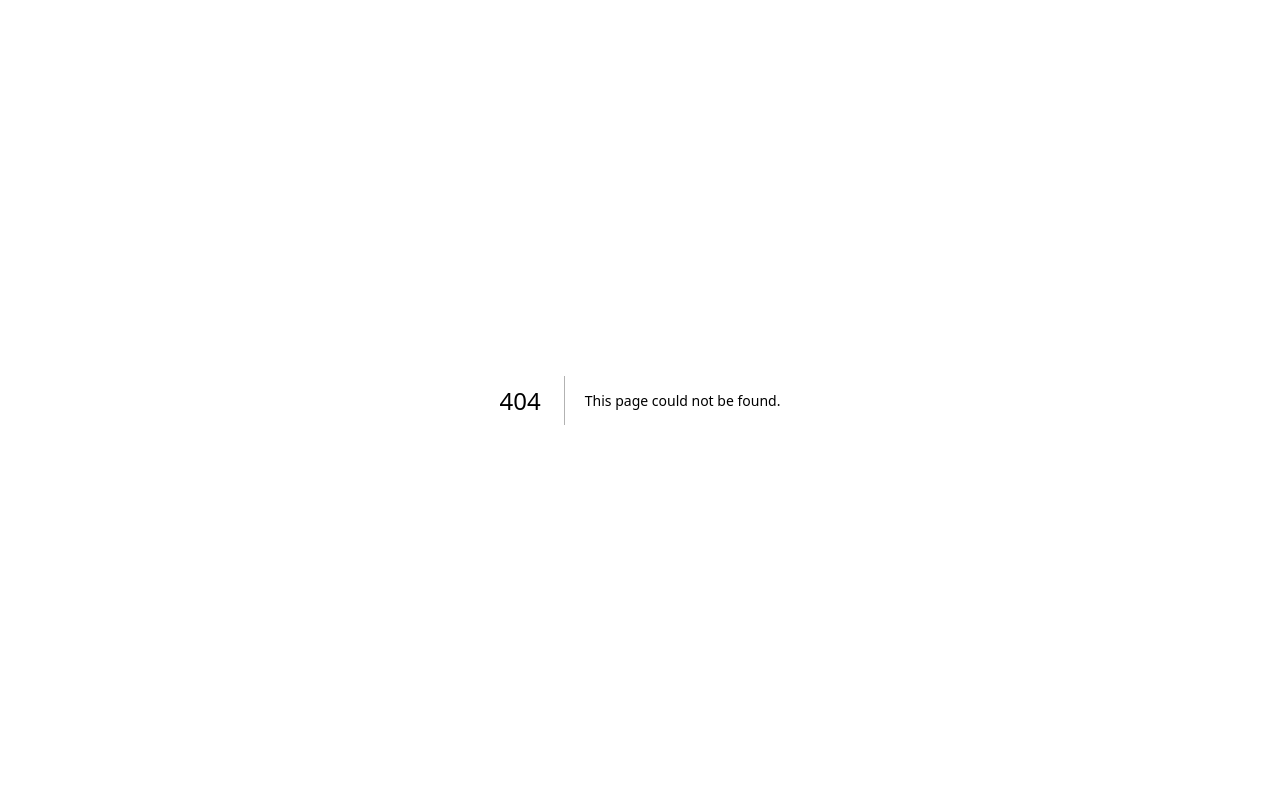
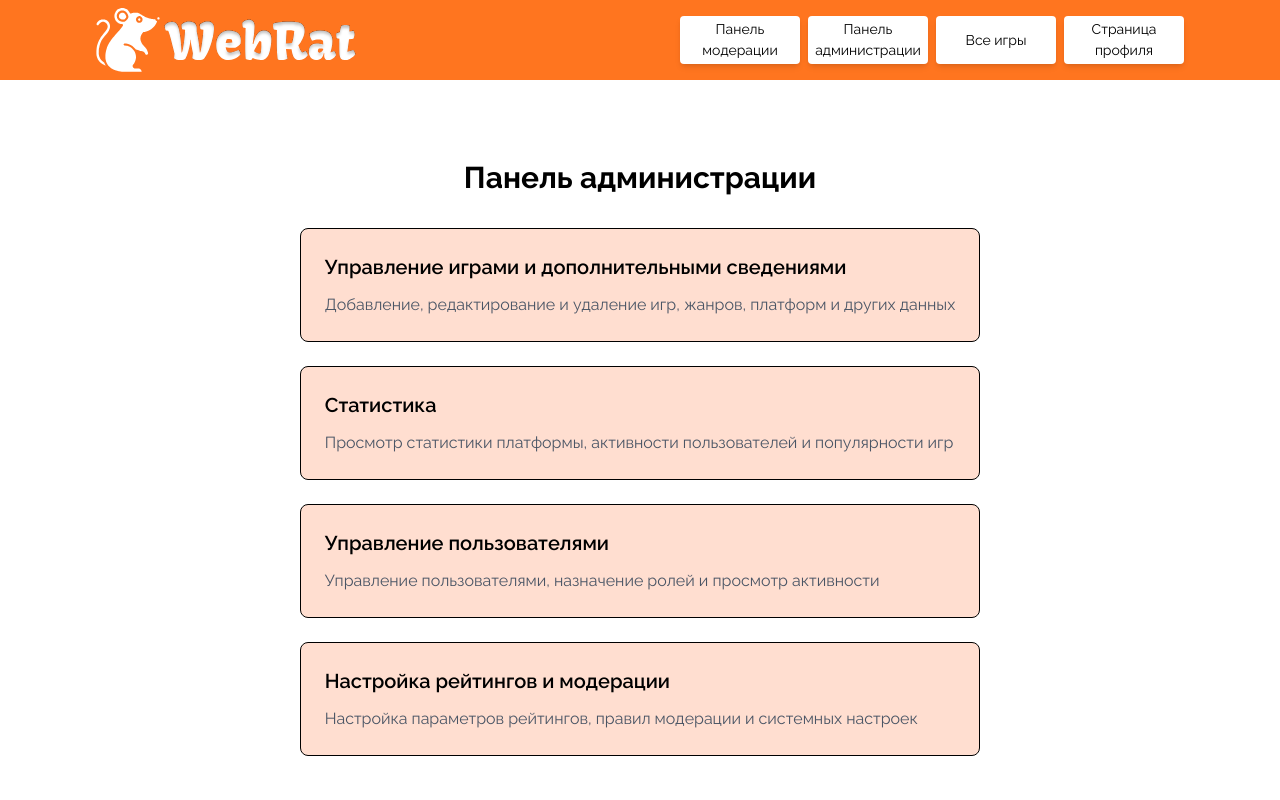
Before and after one commit to CapEugene/webrat_kr, a Next.js app: page /admin in a window 1280 px wide. Before the commit this address had no page. Shown: the top 800 px of the page. Built offline with nearby package versions, Linux system fonts and the light colour scheme.

Commit message:
feat(admin): implement admin dashboard

```diff
--- /dev/null
+++ b/src/app/(pages)/(protected)/admin/page.tsx
@@ -0,0 +1,43 @@
+import Link from "next/link"
+
+export default function AdminDashboard() {
+  return (
+    <div className="max-w-4xl mx-auto my-20">
+      <h1 className="text-3xl font-bold mb-8 text-center text-black">Панель администрации</h1>
+
+      <div className="grid grid-cols-1 gap-6">
+        <Link
+          href="/admin/games"
+          className="border border-black bg-[#ffded0] rounded-lg p-6 hover:shadow-md transition-shadow"
+        >
+          <h2 className="text-xl font-semibold mb-3 text-black">Управление играми и дополнительными сведениями</h2>
+          <p className="text-gray-600">Добавление, редактирование и удаление игр, жанров, платформ и других данных</p>
+        </Link>
+
+        <Link
+          href="/admin/statistics"
+          className="border border-black bg-[#ffded0] rounded-lg p-6 hover:shadow-md transition-shadow"
+        >
+          <h2 className="text-xl font-semibold mb-3 text-black">Статистика</h2>
+          <p className="text-gray-600">Просмотр статистики платформы, активности пользователей и популярности игр</p>
+        </Link>
+
+        <Link
+          href="/admin/users"
+          className="border border-black bg-[#ffded0] rounded-lg p-6 hover:shadow-md transition-shadow"
+        >
+          <h2 className="text-xl font-semibold mb-3 text-black">Управление пользователями</h2>
+          <p className="text-gray-600">Управление пользователями, назначение ролей и просмотр активности</p>
+        </Link>
+
+        <Link
+          href="/admin/settings"
+          className="border border-black bg-[#ffded0] rounded-lg p-6 hover:shadow-md transition-shadow"
+        >
+          <h2 className="text-xl font-semibold mb-3 text-black">Настройка рейтингов и модерации</h2>
+          <p className="text-gray-600">Настройка параметров рейтингов, правил модерации и системных настроек</p>
+        </Link>
+      </div>
+    </div>
+  )
+}
```
